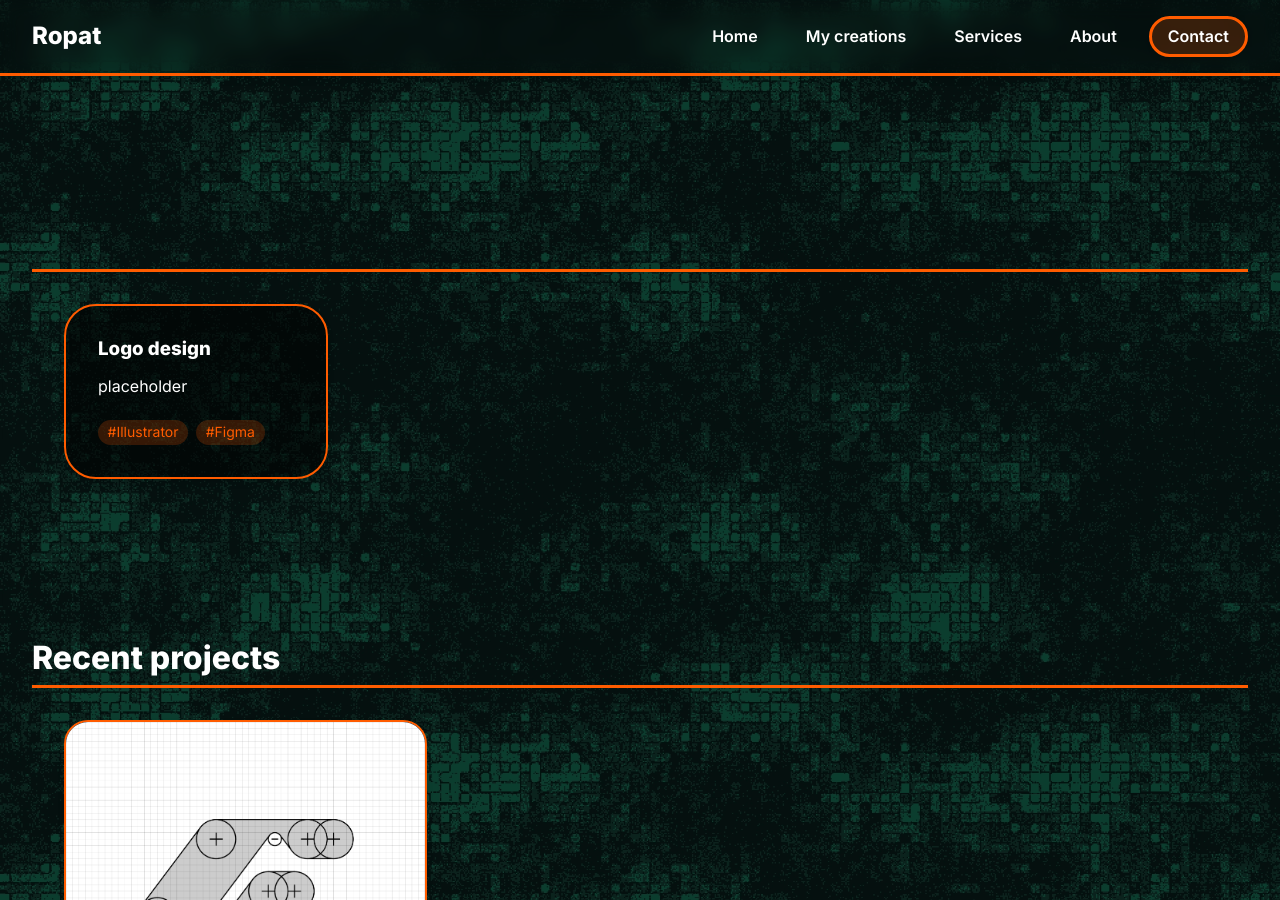
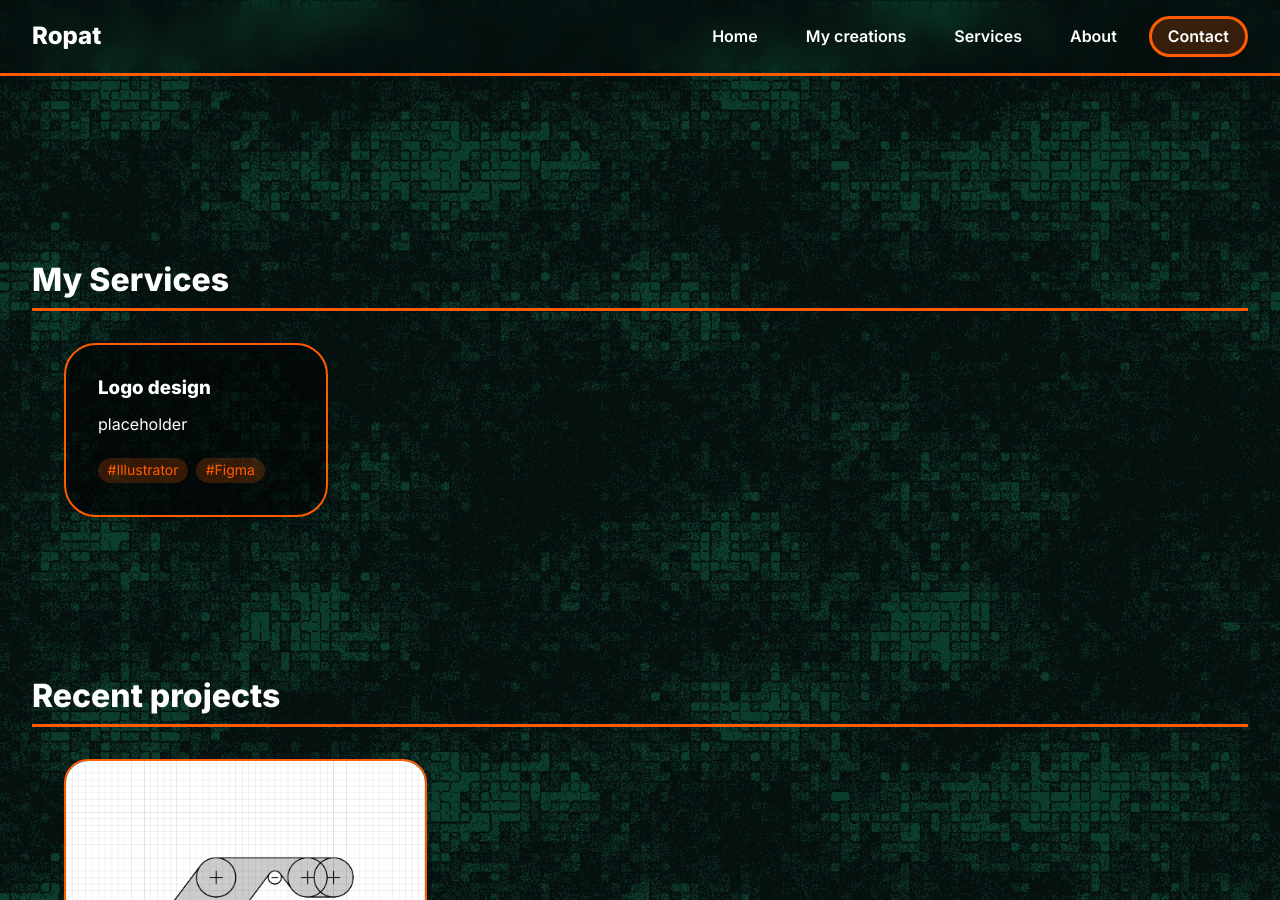
Before and after one commit to 7Nautilus/ropat-portfolio, a Jekyll site: the page built from en/services/branding-strategy.html, in a window 1280 px wide and 900 px high, scrolled down 650 px. Built offline with Jekyll 4.4.1, drawn with Linux system fonts in a browser that asks for light colours.

Commit message:
Add dynamic services title based on language

```diff
--- a/_includes/service-main.html
+++ b/_includes/service-main.html
@@ -11,6 +11,7 @@
   {% assign second_section_subtitle = service.subtitles.second_section[current_lang] %}
   {% assign gallery_cta_url = "/" | append: current_lang | append: "/contact.html" %}
   {% if current_lang == "fr" %}
+    {% assign services_title = "Services proposés" %}
     {% assign gallery_title = "Projets récents" %}
     {% assign gallery_cta_label = "Voir tous les projets" %}
     {% assign gallery_cta_url = "/fr/portfolio.html" %}
@@ -22,6 +23,7 @@
     {% assign final_cta_button_text = "Discutons de votre projet" %}
     {% assign final_cta_button_url = "/fr/contact.html" %}
   {% else %}
+    {% assign services_title = "My Services" %}
     {% assign gallery_title = "Recent projects" %}
     {% assign gallery_cta_label = "Browse all projects" %}
     {% assign gallery_cta_url = "/en/portfolio.html" %}
@@ -59,7 +61,7 @@
     </section>
     <!-- 1ère sections - Services Card -->
     <section class="services-cards-section">
-      <h2 class="section-title">{{ first_section_subtitle }}</h2>
+      <h2 class="section-title">{{ first_section_subtitle | default: services_title }}</h2>
       <div class="section-grid section-grid-simple">
         {% for service_item in service.services %}
           <div class="service-card service-card-simple">
```
